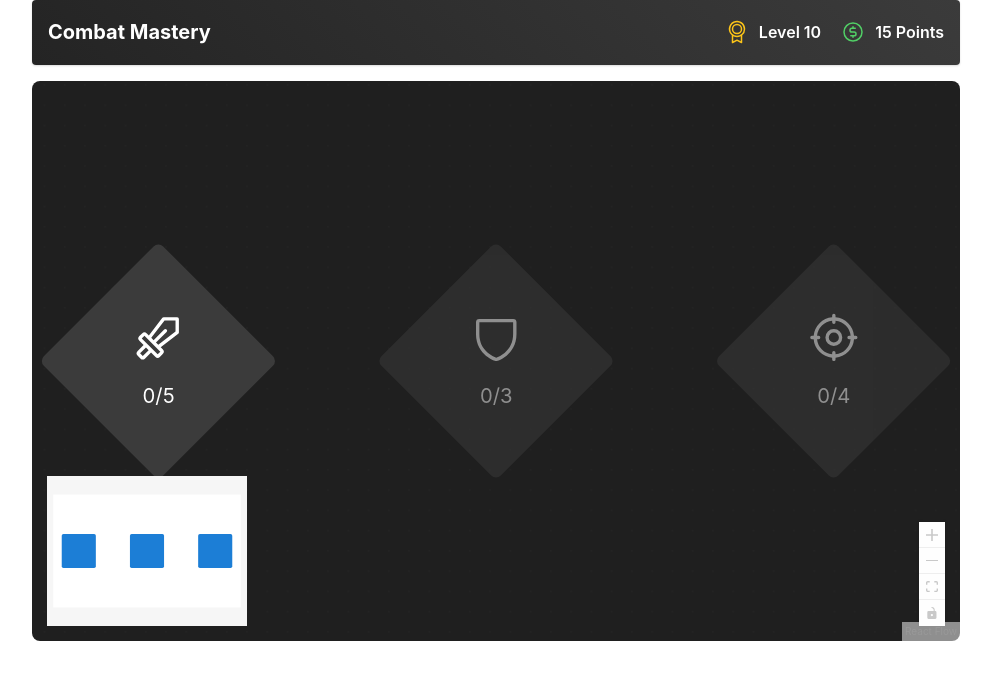
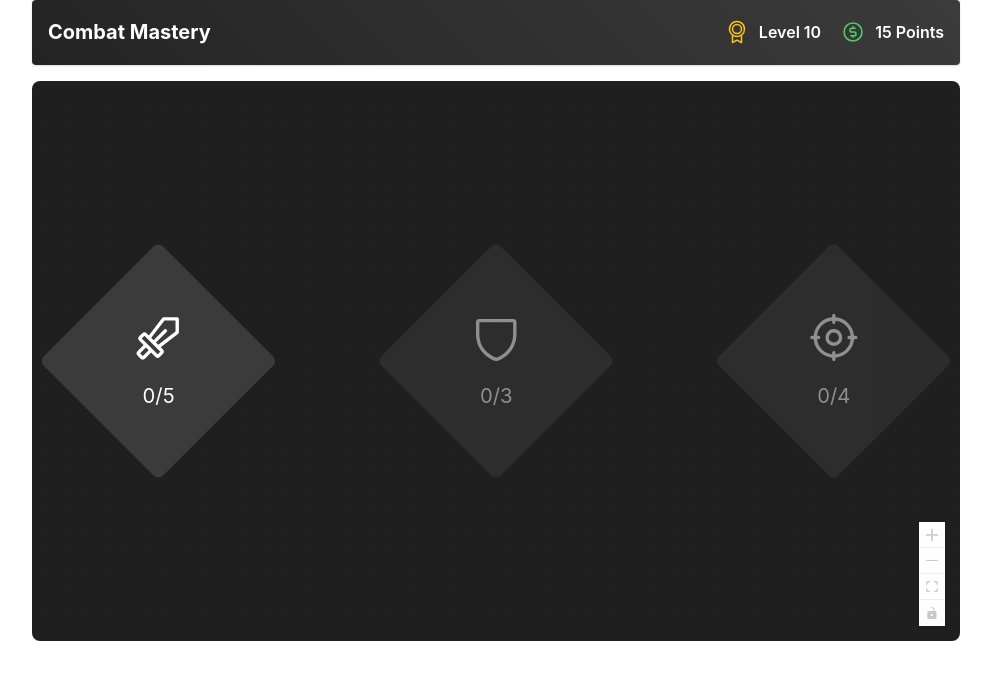
Before and after one commit to TURR3T5/od_skilltree, a React (Vite) app: page / in a window 1280 px wide. Shown: the top 680 px of the page, without its empty margins (144-1135 px from the left). Built offline with nearby package versions, Linux system fonts and the light colour scheme.

Commit message:
remove attribution

```diff
--- a/src/App.tsx
+++ b/src/App.tsx
@@ -1,9 +1,11 @@
-import React from 'react';
+import React, { useState } from 'react';
 import { SkillTree } from './components';
 import { Sword, Shield, Crosshair } from '@phosphor-icons/react';
+import { SkillTreeData } from './types/SkillTypes';
+import { calculateTotalSpentPoints, isSkillUnlockable } from './utils/skillTreeHelper';
 
 const App: React.FC = () => {
-	const skillTreeData = {
+	const [skillTreeData, setSkillTreeData] = useState<SkillTreeData>({
 		id: 'combat-skills',
 		name: 'Combat Mastery',
 		description: 'Unlock and improve your combat abilities',
@@ -47,10 +49,30 @@ const App: React.FC = () => {
 			{ source: 'sword-mastery', target: 'shield-defense' },
 			{ source: 'shield-defense', target: 'precision-strike' },
 		],
-	};
+	});
 
 	const handleSkillUpgrade = (skillId: string) => {
-		console.log(`Skill ${skillId} upgraded`);
+		setSkillTreeData((prevData) => {
+			const updatedSkills = prevData.skills.map((skill) => {
+				if (skill.id === skillId) {
+					const newLevel = skill.level + 1;
+					const totalSpentPoints = calculateTotalSpentPoints(prevData.skills) + skill.cost;
+
+					return {
+						...skill,
+						level: newLevel,
+						isUnlocked: true,
+					};
+				}
+				return skill;
+			});
+
+			return {
+				...prevData,
+				skills: updatedSkills,
+				availablePoints: prevData.availablePoints - prevData.skills.find((s) => s.id === skillId)!.cost,
+			};
+		});
 	};
 
 	return <SkillTree data={skillTreeData} onSkillUpgrade={handleSkillUpgrade} />;
--- a/src/components/SkillTree/SkillTree.tsx
+++ b/src/components/SkillTree/SkillTree.tsx
@@ -1,5 +1,5 @@
 import React, { useCallback } from 'react';
-import { Box, Container, useMantineTheme } from '@mantine/core';
+import { Box, Container, useMantineTheme, Stack } from '@mantine/core';
 import { ReactFlow, useNodesState, useEdgesState, addEdge, Controls, Background, MiniMap, NodeTypes, EdgeTypes, Connection, Edge } from '@xyflow/react';
 import '@xyflow/react/dist/style.css';
 
@@ -11,7 +11,6 @@ import { calculateSkillTreeLayout, isSkillUnlockable } from '../../utils/skillTr
 export const SkillTree: React.FC<SkillTreeProps> = ({ data, onSkillUpgrade, onSkillDowngrade }) => {
 	const theme = useMantineTheme();
 
-	// Prepare initial nodes
 	const initialNodes = React.useMemo(() => {
 		const layout = calculateSkillTreeLayout(data.skills);
 
@@ -22,7 +21,6 @@ export const SkillTree: React.FC<SkillTreeProps> = ({ data, onSkillUpgrade, onSk
 			data: {
 				skill,
 				onUpgrade: () => {
-					// Implement upgrade logic
 					onSkillUpgrade(skill.id);
 				},
 				onDowngrade: onSkillDowngrade ? () => onSkillDowngrade(skill.id) : undefined,
@@ -31,7 +29,6 @@ export const SkillTree: React.FC<SkillTreeProps> = ({ data, onSkillUpgrade, onSk
 		}));
 	}, [data.skills, data.playerLevel, data.availablePoints, onSkillUpgrade, onSkillDowngrade]);
 
-	// Prepare initial edges
 	const initialEdges = React.useMemo(
 		() =>
 			data.connections.map((connection) => ({
@@ -47,11 +44,9 @@ export const SkillTree: React.FC<SkillTreeProps> = ({ data, onSkillUpgrade, onSk
 		[data.connections]
 	);
 
-	// Node and edge state management
 	const [nodes, setNodes, onNodesChange] = useNodesState(initialNodes);
 	const [edges, setEdges, onEdgesChange] = useEdgesState(initialEdges);
 
-	// Connection handler with explicit typing
 	const onConnect = useCallback(
 		(connection: Connection) => {
 			setEdges((eds) => addEdge(connection, eds));
@@ -59,13 +54,13 @@ export const SkillTree: React.FC<SkillTreeProps> = ({ data, onSkillUpgrade, onSk
 		[setEdges]
 	);
 
-	// Custom node types
 	const nodeTypes: NodeTypes = {
 		skillNode: SkillNode,
 	};
 
 	return (
 		<Container>
+			<Stack gap={0}>
 				<SkillTreeHeader name={data.name} playerLevel={data.playerLevel} availablePoints={data.availablePoints} />
 
 				<Box
@@ -75,12 +70,12 @@ export const SkillTree: React.FC<SkillTreeProps> = ({ data, onSkillUpgrade, onSk
 						borderRadius: theme.radius.md,
 					}}
 				>
-				<ReactFlow nodes={nodes} edges={edges} onNodesChange={onNodesChange} onEdgesChange={onEdgesChange} onConnect={onConnect} nodeTypes={nodeTypes} fitView attributionPosition='bottom-right'>
+					<ReactFlow nodes={nodes} edges={edges} onNodesChange={onNodesChange} onEdgesChange={onEdgesChange} onConnect={onConnect} nodeTypes={nodeTypes} fitView proOptions={{hideAttribution: true}}>
 						<Background color={theme.colors.dark[7]} gap={12} size={1} />
 						<Controls position='bottom-right' />
-					<MiniMap nodeColor={theme.colors.blue[7]} position='bottom-left' />
 					</ReactFlow>
 				</Box>
+			</Stack>
 		</Container>
 	);
 };
```
Lines whose indentation alone changed are shown as unchanged.
